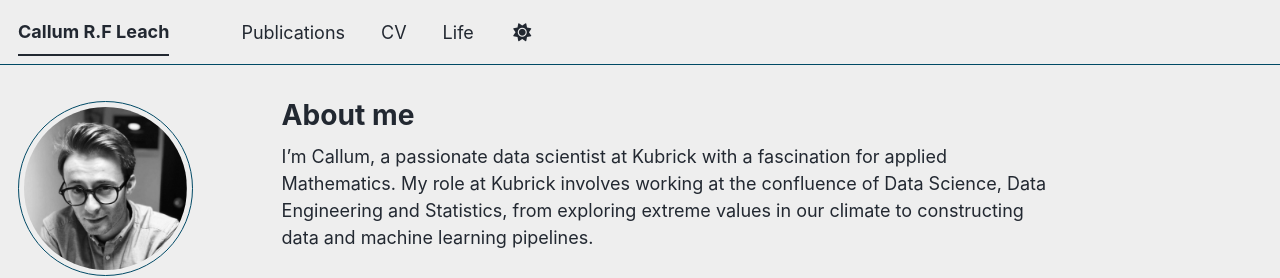
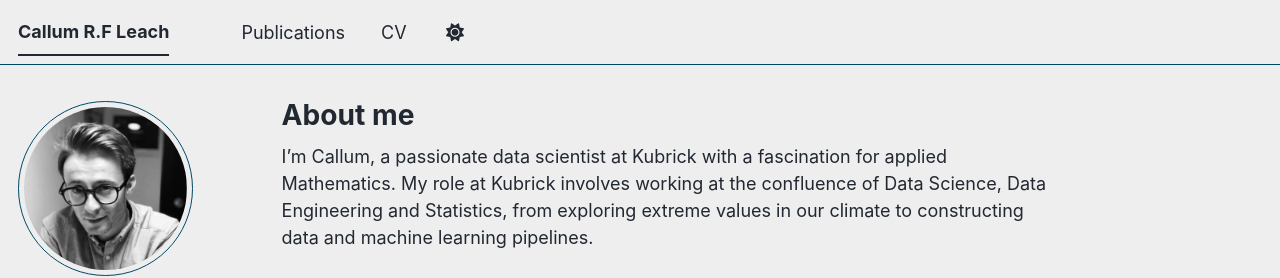
Before and after one commit to Callum-Leach/Callum-Leach.github.io, a Jekyll site: the page built from _pages/about.md, in a window 1280 px wide. Shown: the top 278 px of the page. Built offline with Jekyll 4.4.1, drawn with Linux system fonts in a browser that asks for light colours; some web fonts are replaced; a script bundle is joined from its source files by our own code; library files that are not in the unit come from our copies.

Commit message:
remove life section

```diff
--- a/_data/navigation.yml
+++ b/_data/navigation.yml
@@ -29,8 +29,5 @@ main:
   # - title: "CV"
   #   url: /cv-json/
 
-  - title: "Life"
-    url: /life/
-
   # - title: "Guide"
   #   url: /markdown/
```
